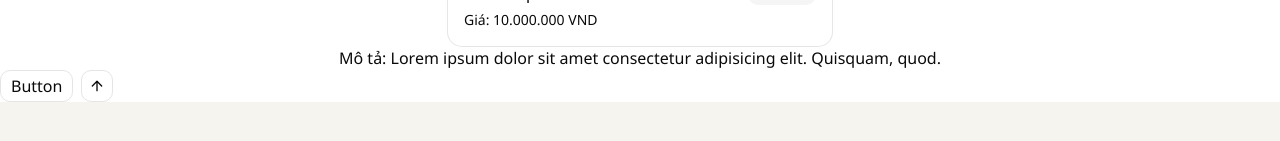
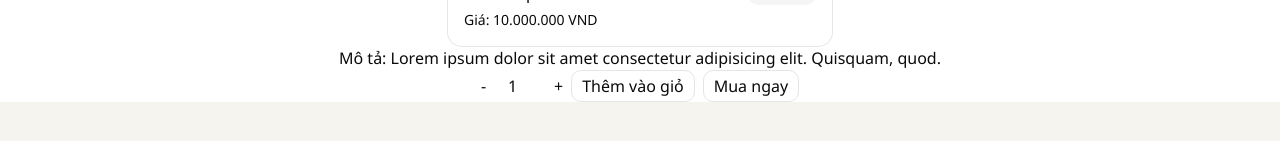
Before and after one commit to tuilatin/ShopDienThoai, a React (Vite) app in the folder shopdienthoaiFrontend/: page /chitietsanpham in a window 1280 px wide. Shown: the part 321-462 px from the top of the page. Built offline with nearby package versions, Linux system fonts and the light colour scheme.

Commit message:
thêm button - số lượng + thêm vào giỏ mua ngay

```diff
--- a/shopdienthoaiFrontend/src/components/ProductDetail.jsx
+++ b/shopdienthoaiFrontend/src/components/ProductDetail.jsx
@@ -37,11 +37,18 @@ export default function ProductDetail() {
         Quisquam, quod.
       </p>
 
-      <div className="flex flex-wrap items-center gap-2 md:flex-row">
-        <Button variant="outline">Button</Button>
-        <Button variant="outline" size="icon" aria-label="Submit">
-          <ArrowUpIcon />
-        </Button>
+      <div className="flex flex-wrap items-center justify-center gap-2 md:flex-row">
+        <button>-</button>
+        <input
+          type="number"
+          defaultValue="1"
+          min="1"
+          className="w-13 text-center"
+        />
+
+        <button>+</button>
+        <Button variant="outline">Thêm vào giỏ</Button>
+        <Button variant="outline">Mua ngay</Button>
       </div>
     </>
   );
```
